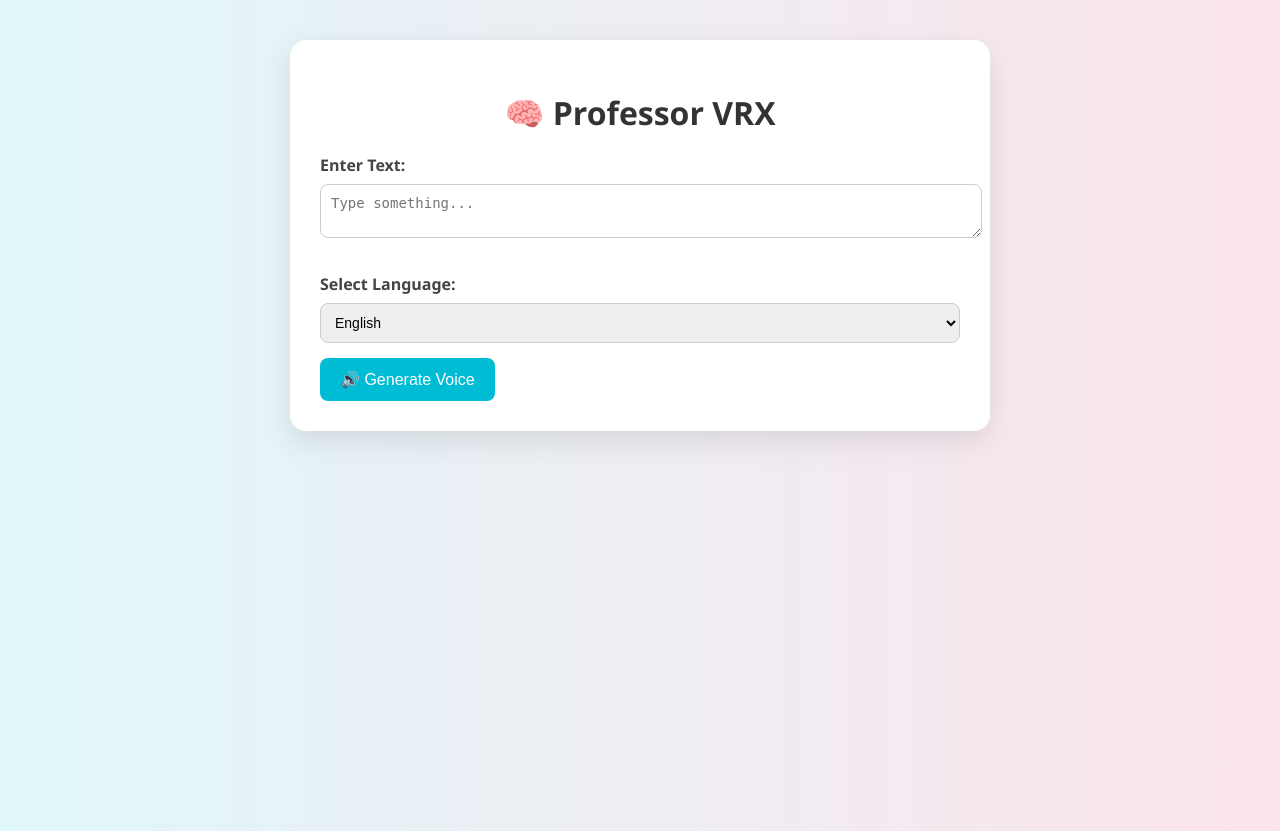
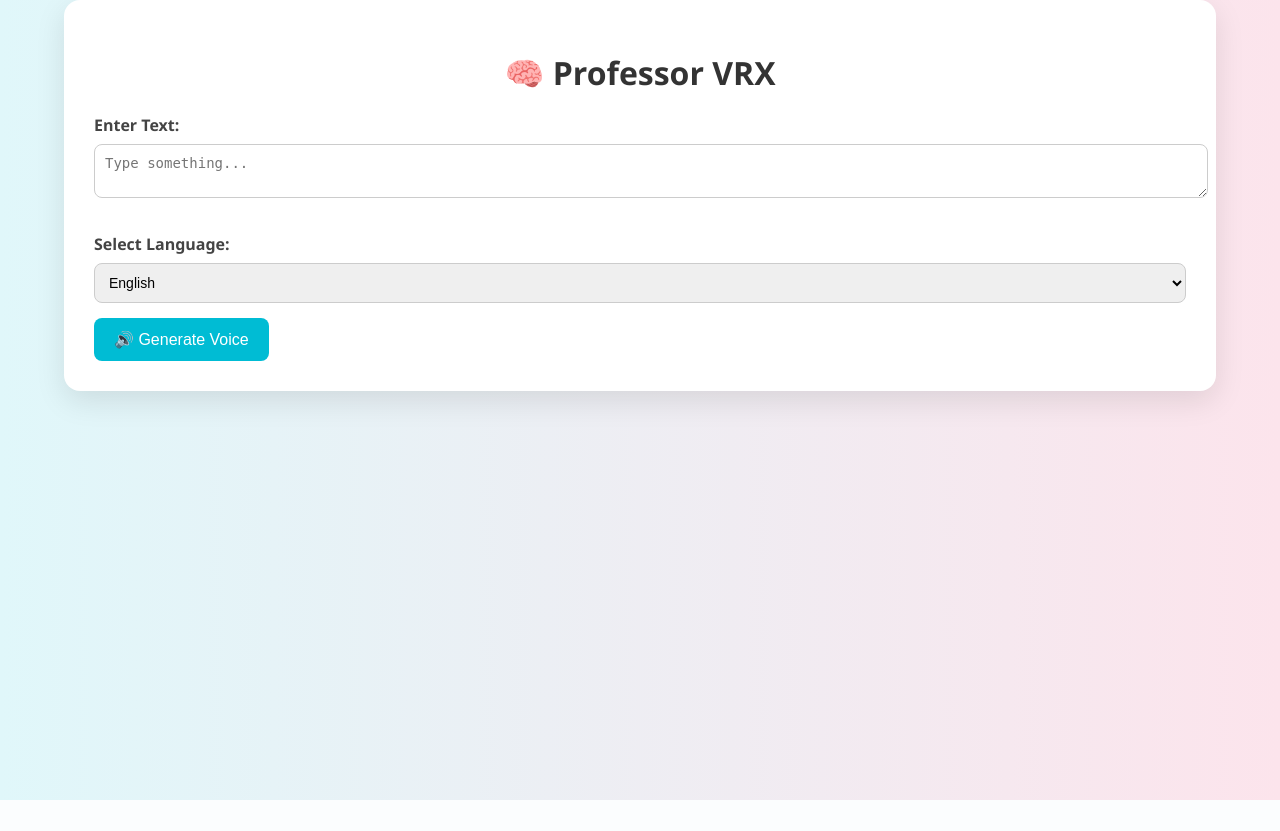
Before and after one commit to varunmuchanapally/Professor-VRX, a Flask app: page / in a window 1280 px wide. After the commit the page ends 800 px from the top, so only its background shows below. Run offline with Flask 3, Linux system fonts and the light colour scheme.

Commit message:
Update index.html

```diff
--- a/vrx/templates/index.html
+++ b/vrx/templates/index.html
@@ -16,9 +16,9 @@
         }
 
         .container {
-            margin-top: 40px;
+            margin-0px;
             width: 90%;
-            max-width: 700px;
+            max-00px;
         }
 
         .card {
```
